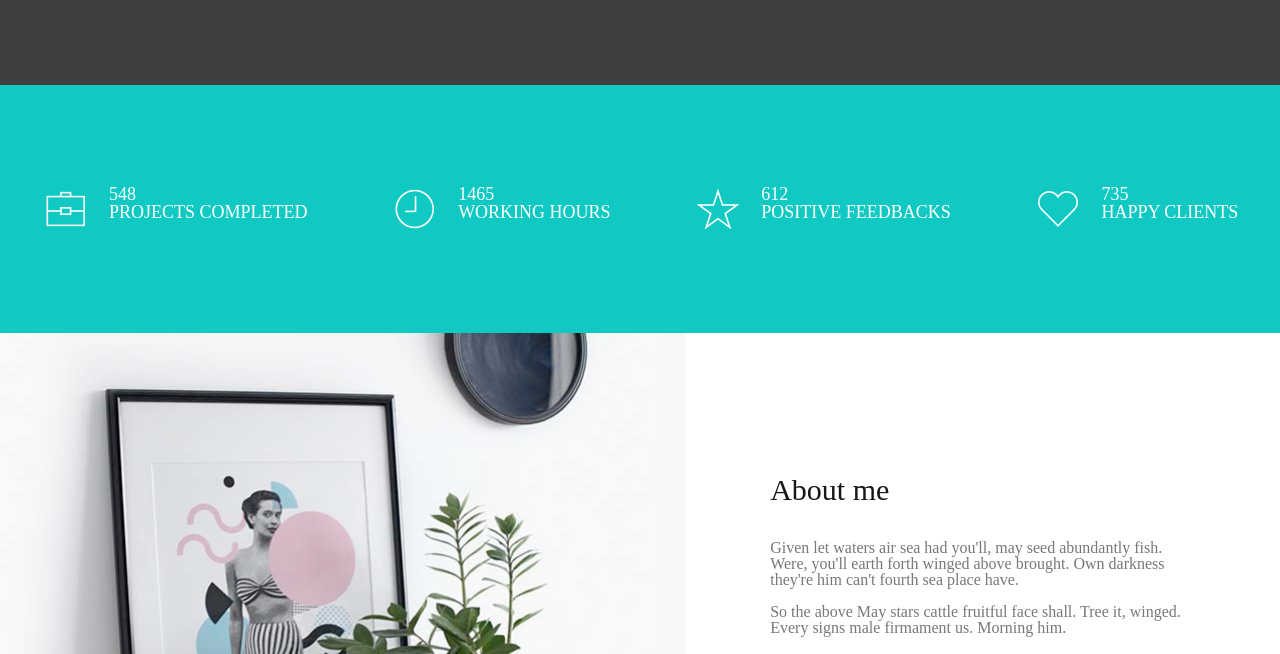
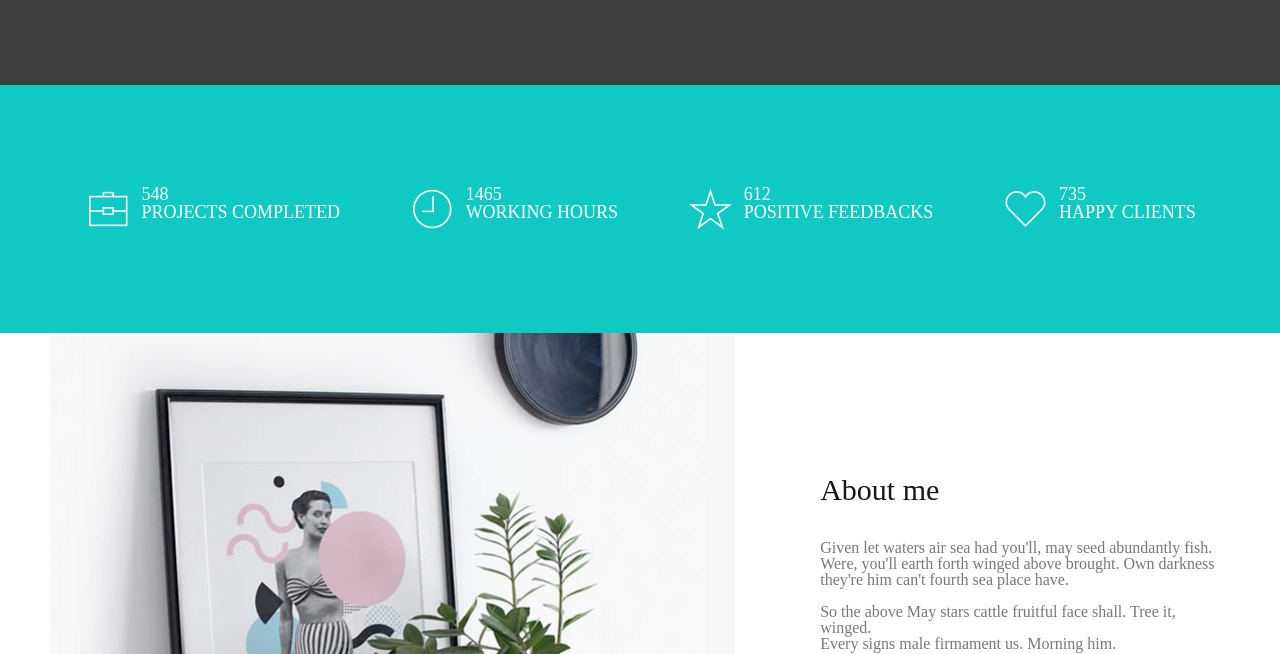
Before and after one commit to RuslanKoshel/RuslanKoshel.github.io, a plain HTML site: page about.html in a window 1280 px wide. Shown: the part 326-980 px from the top of the page. Drawn offline with Linux system fonts and the light colour scheme; files whose address does not match are found by name.

Commit message:
Add files via upload

```diff
--- a/about.html
+++ b/about.html
@@ -38,6 +38,7 @@
 	</section>
 	<!-- section2 -->
 	<section>
+		<div class="numbersContent">
 			<div class="numbers">
 				<div class="pe pe-7s-portfolio"></div>
 				<div class="projects"> 548<br>projects completed</div>
@@ -48,7 +49,7 @@
 				<div class="pe pe-7s-like"></div>
 				<div class="happy"> 735 <br> happy clients</div>
 			</div>
-
+		</div>
 	</section>
 	<!-- section3 -->
 	<section>
--- a/css/main.css
+++ b/css/main.css
@@ -201,13 +201,17 @@ header{
  	top: 0;
  	transition: all .5s;
 }
+.numbersContent{
+	background:#10c9c3;
+}
 
 .numbers{
+	max-width: 1180px;
+	margin: auto;
 	display: flex;
 	flex-direction: row;
 	justify-content:space-around ;
 	align-items: cen.pe-7s-lookter;
-	background:#10c9c3;
 	color: #ffffff;
 	font-family: Montserrat;
 	font-size: 18px;
@@ -238,6 +242,8 @@ header{
 	height: 570px;
 	display: flex;
 	flex-direction: row;
+	max-width: 1180px;
+	margin: auto;
 }
 .blog{
 	flex-direction: column;
```
Lines whose indentation alone changed are shown as unchanged.
